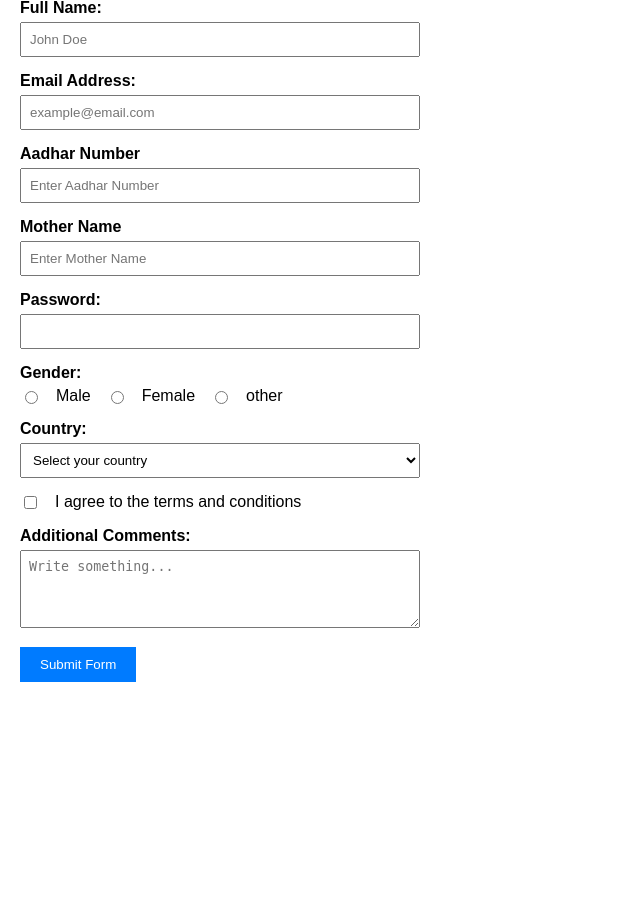
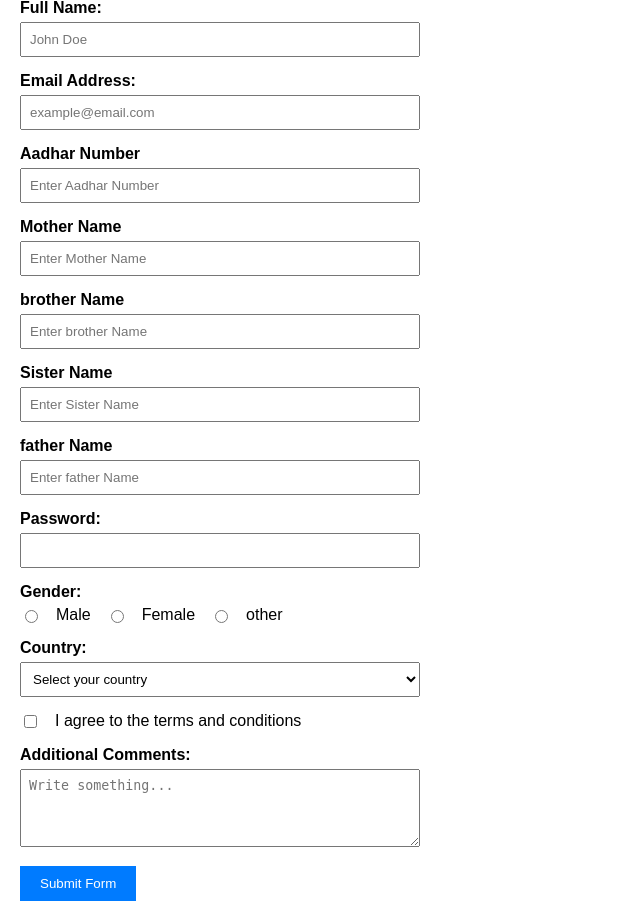
Before and after one commit to Neha14-code/myirctc, a Java web app: page / in a window 1280 px wide. Shown: the part 129-1050 px from the top of the page, without its empty margins (0-640 px from the left). Before the commit the page ends 811 px from the top, so only its background shows below. Run offline with Tomcat 11, a stand-in JSP engine, Linux system fonts and the light colour scheme.

Commit message:
modified

```diff
--- a/src/main/webapp/index.jsp
+++ b/src/main/webapp/index.jsp
@@ -46,6 +46,24 @@
             <label for="mother"><b>Mother Name</b></label>
             <input type="text" placeholder="Enter Mother Name" name="mother" id="mother" required>
         </div>
+	<div class="form-group">
+
+            <label for="brother"><b>brother Name</b></label>
+            <input type="text" placeholder="Enter brother Name" name="brother" id="brother" required>
+        </div>
+	<div class="form-group">
+
+            <label for="sister"><b>Sister Name</b></label>
+            <input type="text" placeholder="Enter Sister Name" name="sister" id="sister" required>
+         </div>
+        <div class="form-group">
+
+            <label for="father"><b>father Name</b></label>
+            <input type="text" placeholder="Enter father Name" name="father" id="father" required>
+        </div>
+
+
+
 
         <!-- Password Input -->
         <div class="form-group">
```
